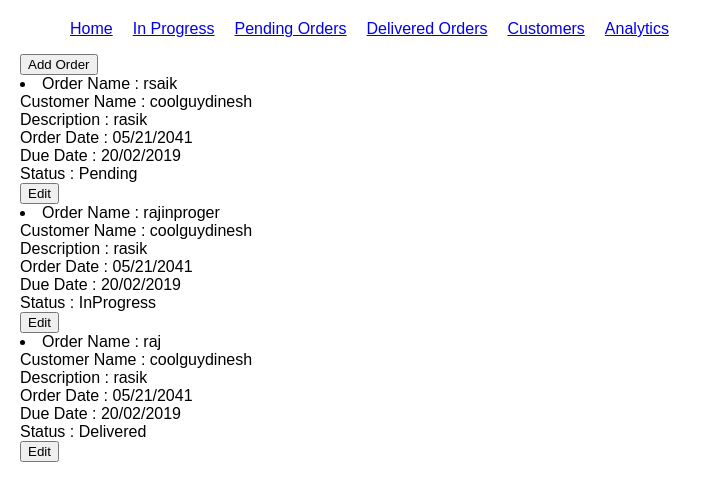
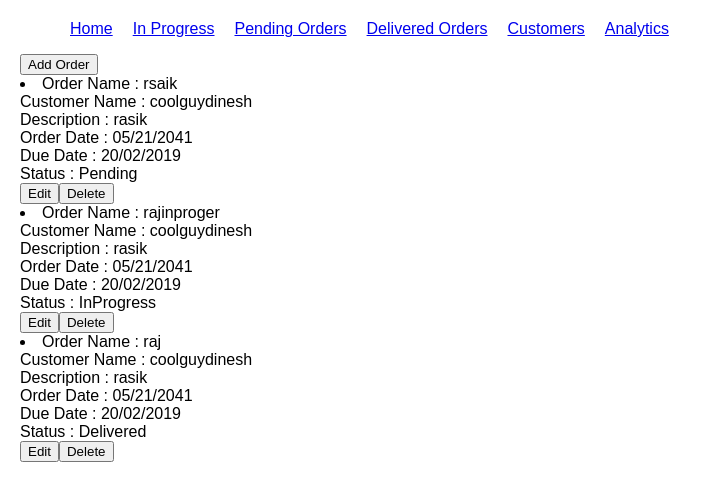
Before and after one commit to rasikraj01/mybiz, a React (Create React App) app: page / in a window 1280 px wide. Shown: the top 500 px of the page, without its empty margins (0-712 px from the left). Built offline with nearby package versions, Linux system fonts and the light colour scheme.

Commit message:
initial delete component

```diff
--- a/src/App.js
+++ b/src/App.js
@@ -13,13 +13,8 @@ import Analytics from './components/analytics.js';
 
 /*
 TODO:
-add custoners /
 add orders fields: {customer_name, delivery date , order date , description / price} /
 PENDING ENUM
-inprogress order /
-pending orders /
-delivered orders /
-analytics
 */
 
 class App extends Component {
@@ -88,10 +83,17 @@ class App extends Component {
    handleOrderEdit = (data) => {
       let on = this.state.orders.findIndex((element) =>  (element._id === data._id));
       let old = this.state.orders;
-      console.log("from up" + this.state.orders[on]);
+      console.log(this.state.orders[on]);
       old[on] = data;
       this.setState({
          orders : old
+      });
+   }
+   handleOrderDelete = (id) => {
+      let index = this.state.orders.findIndex((element) => (element._id === id));
+      let old = this.state.orders;
+      this.setState({
+         orders: old.filter(() => (old._id !== index))
       });
    }
   render() {
--- a/src/components/singleOrder.js
+++ b/src/components/singleOrder.js
@@ -14,9 +14,13 @@ class SingleOrder extends Component {
       console.log('edit on');
       this.setState({editMode : true});
    }
-   onFormSubmit = (data) =>{
+   onFormSubmit = (data) => {
       this.props.handleOrderEdit(data);
       this.setState({editMode: false});
+   }
+
+   handleOrderDelete = () => {
+      console.log('delete triggered');
    }
   render() {
     return (
@@ -42,6 +46,7 @@ class SingleOrder extends Component {
             Due Date : {this.props.dueDate} <br/>
             Status : {this.props.status} <br/>
             <button onClick={this.handleToggleEdit}>Edit</button>
+            <button onClick={this.handleOrderDelete}>Delete</button>
          </li>
       }
 
```
